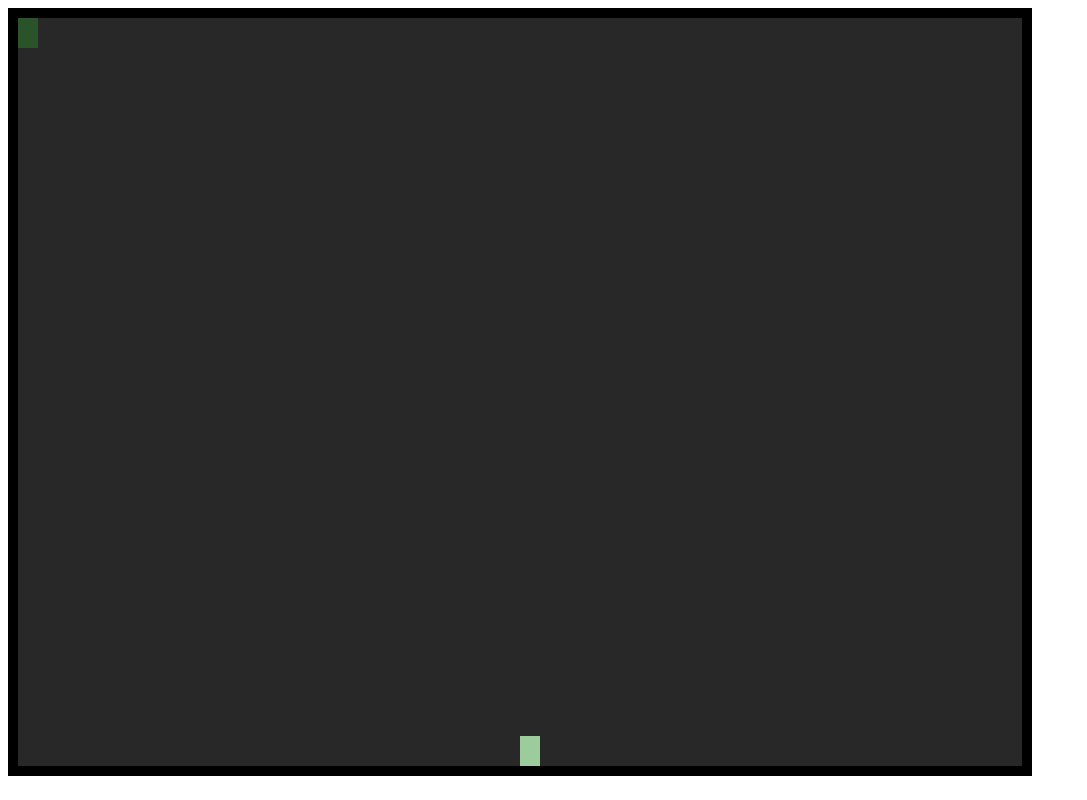
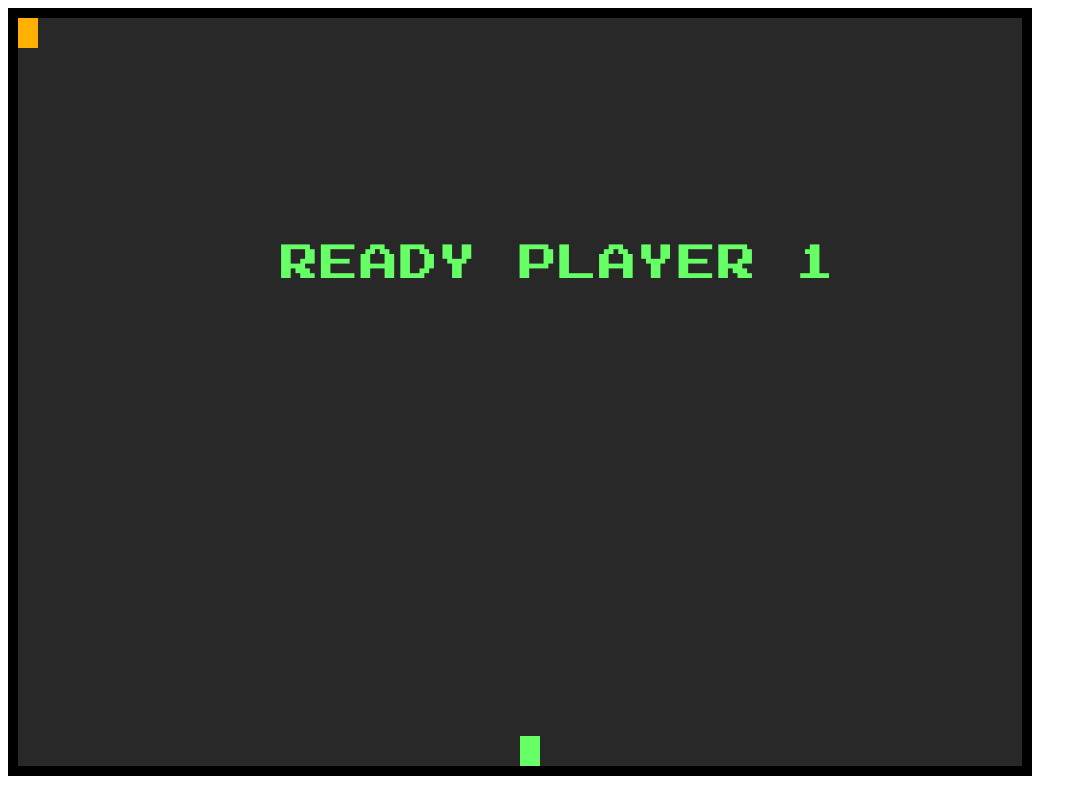
Before and after one commit to maeshchenko/rpg-drag-project, a website built with webpack: page src/index.html in a window 1280 px wide. Shown: the whole page, without its empty margins (0-1087 px from the left). Built offline with nearby package versions, Linux system fonts and the light colour scheme.

Commit message:
add font and text to canvas

```diff
--- a/src/index.ts
+++ b/src/index.ts
@@ -7,8 +7,8 @@ const BG_COLOR = "#282828";
 const BORDER_COLOR = "#000000";
 const BORDER_SIZE = 10;
 
-const PLAYER_COLOR = "#9ccc9c";
-const SELLER_COLOR = "#2b5329";
+const PLAYER_COLOR = "#66FF66";
+const SELLER_COLOR = "#FFB000";
 
 window.onload = init;
 
@@ -45,14 +45,14 @@ function gameLoop() {
 }
 
 function draw() {
-  // console.log("drawing");
-
+  ctx.font = "48px Joustix";
+  ctx.fillStyle = PLAYER_COLOR;
+  ctx.fillText("Ready PLAYER 1", 270, 270);
   player.draw();
   seller.draw();
 }
 
 function clear() {
-  // console.log("clearing");
   ctx.fillStyle = BG_COLOR;
   ctx.fillRect(
     BORDER_SIZE,
@@ -120,7 +120,6 @@ class Seller extends Person {
 }
 
 document.addEventListener("keypress", (e: KeyboardEvent) => {
-  console.log(e.code);
   if (e.code === "KeyW") {
     player.moveUp();
   }
--- a/src/styles.scss
+++ b/src/styles.scss
@@ -1,3 +1,8 @@
+@font-face {
+  font-family: 'Joustix';
+  src: url('./assets/font/joystix_monospace.ttf');
+}
+
 * {
   box-sizing: border-box;
 }
```
Also changed, not shown: src/assets/font/joystix_monospace.ttf (added).
